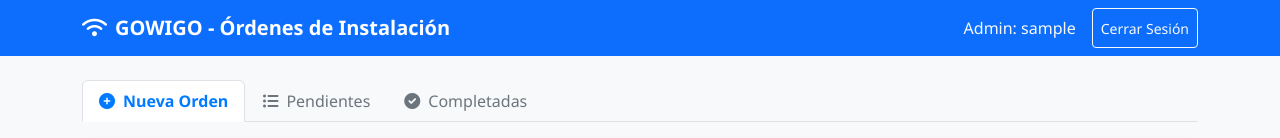
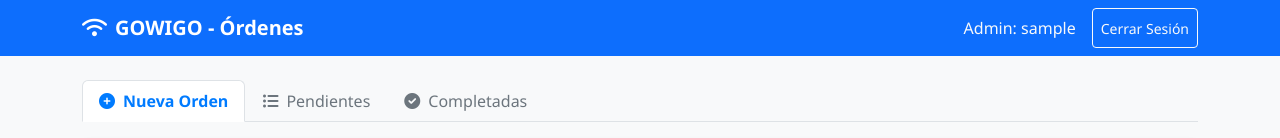
Before and after one commit to Kodlex/Ordenes, a plain HTML site: page index.html in a window 1280 px wide. Shown: the top 138 px of the page. Drawn offline with nearby package versions, Linux system fonts and the light colour scheme; sample sign-in values are in the browser's storage.

Commit message:
Update index.html

```diff
--- a/index.html
+++ b/index.html
@@ -3,7 +3,7 @@
 <head>
     <meta charset="UTF-8">
     <meta name="viewport" content="width=device-width, initial-scale=1.0">
-    <title>Sistema de Órdenes de Instalación - ISP</title>
+    <title>Sistema de Órdenes- ISP</title>
     <link href="https://cdn.jsdelivr.net/npm/bootstrap@5.3.0/dist/css/bootstrap.min.css" rel="stylesheet">
     <link href="https://cdnjs.cloudflare.com/ajax/libs/font-awesome/6.0.0/css/all.min.css" rel="stylesheet">
     <link rel="stylesheet" href="styles.css">
@@ -12,7 +12,7 @@
 <body>
     <nav class="navbar navbar-expand-lg navbar-dark bg-primary">
         <div class="container">
-            <a class="navbar-brand" href="#"><i class="fas fa-wifi me-2"></i>GOWIGO - Órdenes de Instalación</a>
+            <a class="navbar-brand" href="#"><i class="fas fa-wifi me-2"></i>GOWIGO - Órdenes</a>
             <div class="d-flex">
                 <span class="navbar-text me-3 text-light" id="userDisplay"></span>
                 <button id="logoutBtn" class="btn btn-outline-light btn-sm">Cerrar Sesión</button>
```
